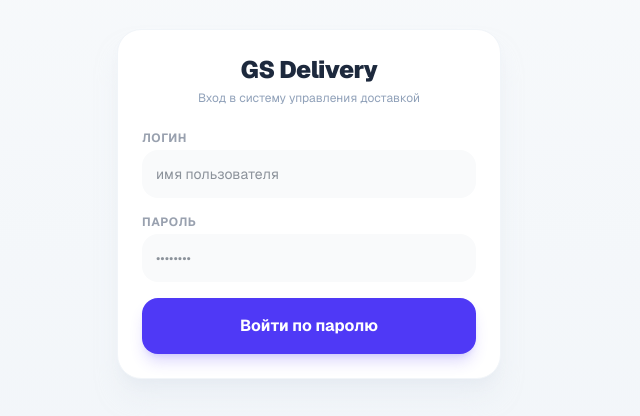
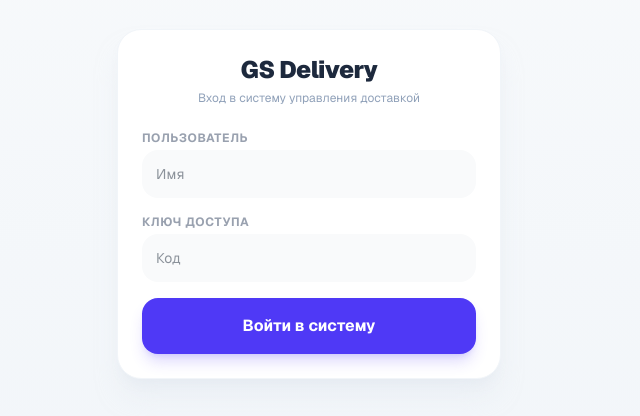
Before and after one commit to nlitvinovich/gs-delivery, a Next.js app: page / in a window 1280 px wide. Shown: the part 196-612 px from the top of the page, without its empty margins (331-971 px from the left). Built offline with nearby package versions, Linux system fonts and the light colour scheme.

Commit message:
Update page.tsx

```diff
--- a/src/app/page.tsx
+++ b/src/app/page.tsx
@@ -39,7 +39,7 @@ export default function Home() {
     setLoading(false);
 
     if (dbError || !data) {
-      setError('Неверное имя пользователя или пароль');
+      setError('Неверные данные для входа');
       return;
     }
 
@@ -66,7 +66,7 @@ export default function Home() {
     setError('');
 
     if (!window.PublicKeyCredential) {
-      alert('Биометрия не поддерживается этим браузером. Откройте приложение в оригинальном Safari на iPhone.');
+      alert('Биометрия не поддерживается этим браузером. Откройте оригинальный Safari.');
       return;
     }
 
@@ -98,11 +98,11 @@ export default function Home() {
       if (savedCredentials) {
         setUser(JSON.parse(savedCredentials));
       } else {
-        setError('Сначала войдите по паролю, чтобы привязать Face ID');
+        setError('Сначала войдите обычным способом');
       }
     } catch (err: any) {
       console.error(err);
-      setError('Биометрия отклонена устройством');
+      setError('Биометрия отклонена');
     }
   };
 
@@ -147,33 +147,36 @@ export default function Home() {
         <h1 className="text-2xl font-black text-slate-800 tracking-tight text-center mb-1">GS Delivery</h1>
         <p className="text-xs text-slate-400 text-center mb-6">Вход в систему управления доставкой</p>
 
-        <form onSubmit={handleLogin} className="space-y-4">
+        {/* Убрали тег form, чтобы iOS не считывала это как форму регистрации аккаунта */}
+        <div className="space-y-4">
           <div>
-            <label className="block text-xs font-bold text-gray-400 uppercase tracking-wider mb-1">Логин</label>
+            <label className="block text-xs font-bold text-gray-400 uppercase tracking-wider mb-1">Пользователь</label>
             <input
               type="text"
               value={username}
               onChange={(e) => setUsername(e.target.value)}
               required
               autoComplete="off"
-              id="login-field-fixed"
-              placeholder="имя пользователя"
-              className="w-full p-3.5 bg-gray-50 rounded-2xl border-0 text-sm text-gray-800"
+              id="field-user-id"
+              name="field-user-id"
+              placeholder="Имя"
+              className="w-full p-3.5 bg-gray-50 rounded-2xl border-0 text-sm text-gray-800 focus:outline-none focus:ring-0"
             />
           </div>
 
           <div>
-            <label className="block text-xs font-bold text-gray-400 uppercase tracking-wider mb-1">Пароль</label>
+            <label className="block text-xs font-bold text-gray-400 uppercase tracking-wider mb-1">Ключ доступа</label>
             <input
               type="text"
               value={password}
               onChange={(e) => setPassword(e.target.value)}
               required
-              autoComplete="new-password"
-              id="pass-field-fixed"
-              placeholder="••••••••"
+              autoComplete="off"
+              id="field-key-id"
+              name="field-key-id"
+              placeholder="Код"
               style={{ WebkitTextSecurity: 'disc' } as React.CSSProperties}
-              className="w-full p-3.5 bg-gray-50 rounded-2xl border-0 text-sm text-gray-800"
+              className="w-full p-3.5 bg-gray-50 rounded-2xl border-0 text-sm text-gray-800 focus:outline-none focus:ring-0"
             />
           </div>
 
@@ -184,11 +187,12 @@ export default function Home() {
           )}
 
           <button
-            type="submit"
+            type="button"
+            onClick={(e) => handleLogin(e as any)}
             disabled={loading}
             className="w-full bg-indigo-600 text-white py-4 px-6 rounded-2xl font-bold text-base shadow-lg shadow-indigo-600/20 active:scale-[0.98] transition-all cursor-pointer"
           >
-            {loading ? 'Проверка...' : 'Войти по паролю'}
+            {loading ? 'Проверка...' : 'Войти в систему'}
           </button>
 
           {hasBiometrics && (
@@ -200,7 +204,7 @@ export default function Home() {
               Вход по Face ID 📱
             </button>
           )}
-        </form>
+        </div>
       </div>
     </div>
   );
```
